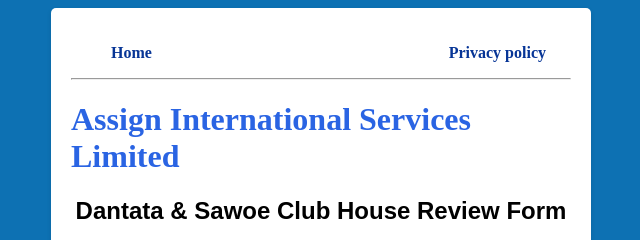
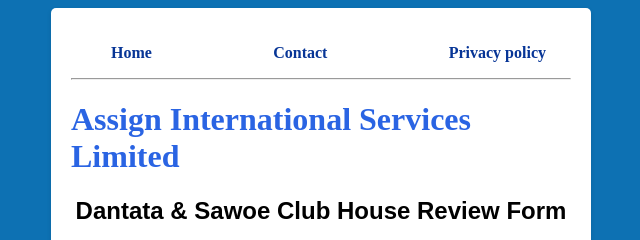
Before and after one commit to mastermathy/contact.github.io, a plain HTML site: page index.html in a window 1280 px wide. Shown: the top 240 px of the page, 319-959 px from the left. Drawn offline with nearby package versions, Linux system fonts and the light colour scheme; a web font is replaced by a local one.

Commit message:
Add files via upload

```diff
--- a/index.html
+++ b/index.html
@@ -18,6 +18,7 @@
     <nav>
       <ul>
         <li><a href="index.html">Home</a></li>
+        <li><a href="index.html">Contact</a></li>
         <li><a href="index.html">Privacy policy</a></li>
       </ul>
       <!-- Line at home page -->
```
